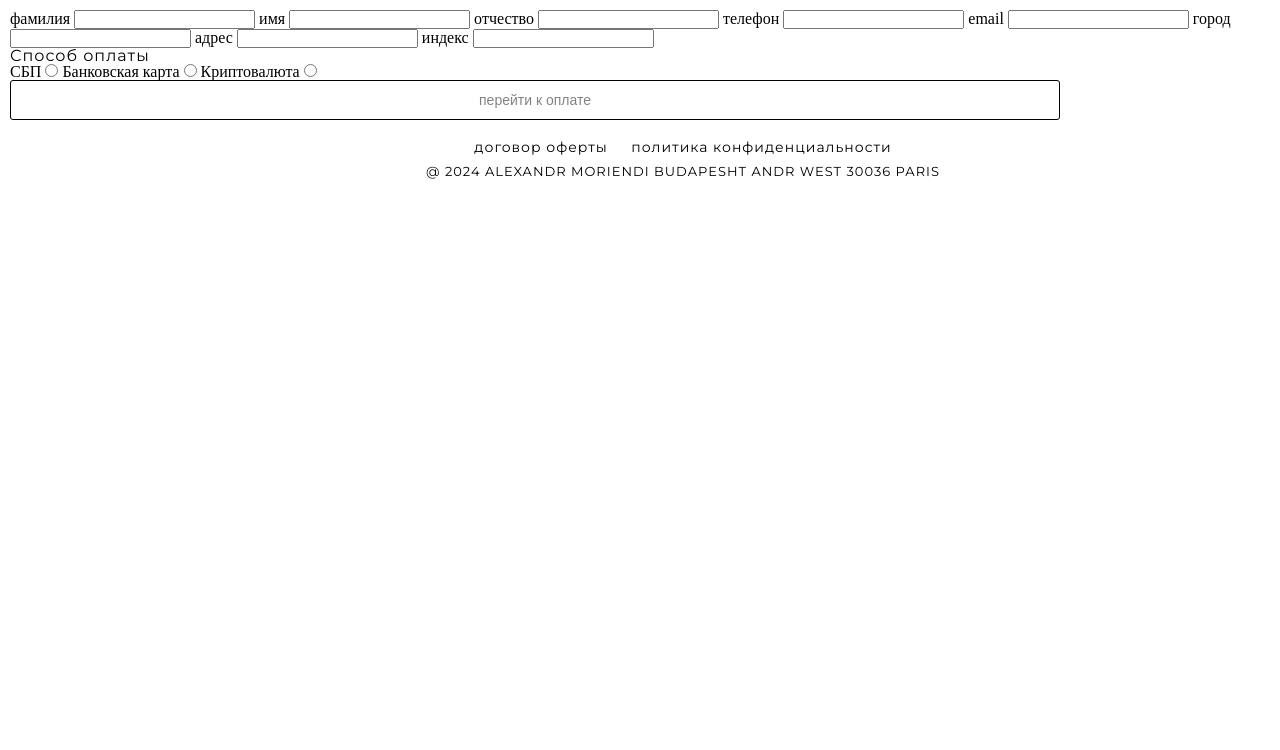
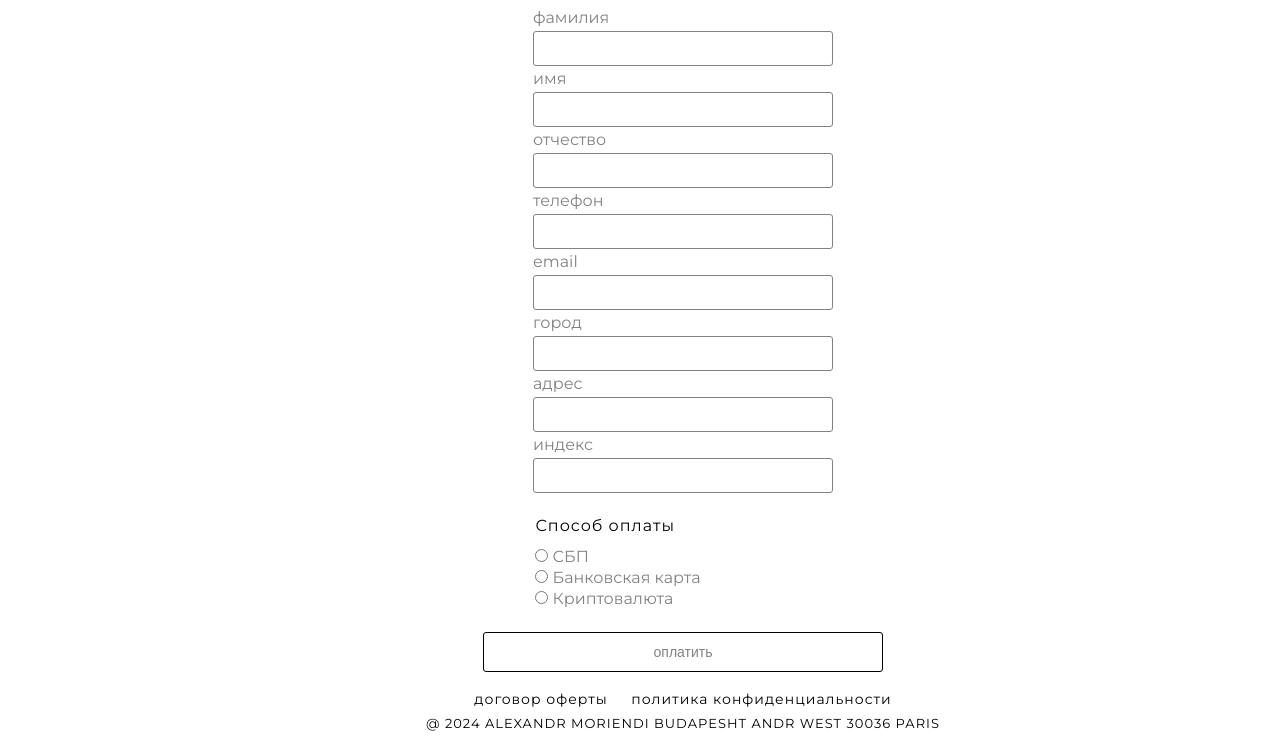
Before and after one commit to weecrumb/MORIENDI, a PHP site: page /order.php in a window 1280 px wide; the page is wider, and only the part inside the window is pictured. Shown: the part 68-818 px from the top of that part. Before the commit the page ends 247 px from the top of that part, so only its background shows below. Run offline with PHP 8.4, Linux system fonts and the light colour scheme.

```diff
--- a/css/order.css
+++ b/css/order.css
@@ -0,0 +1,38 @@
+.order__container,
+.order__form {
+  font-family: "Montserrat-regular", sans-serif;
+  display: flex;
+  flex-direction: column;
+  justify-content: center;
+  align-items: center;
+  gap: 5px;
+}
+.order__form input {
+  width: 300px;
+  height: 35px;
+  padding-left: 10px;
+  border: 1px solid #828282;
+  border-radius: 3px;
+}
+.order-form__block {
+  display: flex;
+  flex-direction: column;
+  gap: 5px;
+  color: #828282;
+}
+.choose-method {
+  display: flex;
+  flex-direction: column;
+  gap: 5px;
+  margin-left: -130px;
+  color: #828282;
+}
+.choose-price__text {
+  margin-top: 20px;
+  margin-bottom: 10px;
+}
+
+.order__btn {
+  margin-top: 20px;
+  width: 400px;
+}
--- a/css/style.css
+++ b/css/style.css
@@ -62,7 +62,7 @@
 }
 /* menu navbar */
 .navigation {
-  width: 300px;
+  width: 500px;
 }
 .navigation__list {
   position: sticky;
@@ -94,7 +94,7 @@
   margin-left: 20px;
 }
 .cards__item {
-  width: 372px;
+  width: 352px;
   display: flex;
   flex-direction: column;
   text-align: center;
--- a/order.php
+++ b/order.php
@@ -18,44 +18,58 @@
 	<section class="order">
 		<div class="order__container container">
 			<form class="order__form" action="#" method="post">
+
+				<div class="order-form__block">
 					<label for="surname" class="order__form-label">фамилия</label>
 					<input type="text" class="order__form-input" name="surname">
+				</div>
 
-				<label for="name" class="order__form-label">имя</label>
+				<div class="order-form__block"><label for="name" class="order__form-label">имя</label>
 					<input type="text" class="order__form-input" name="name">
+				</div>
 
-				<label for="patronymic" class="order__form-label">отчество</label>
+				<div class="order-form__block"><label for="patronymic" class="order__form-label">отчество</label>
 					<input type="text" class="order__form-input" name="patronymic">
+				</div>
 
-				<label for="phone" class="order__form-label">телефон</label>
+				<div class="order-form__block"><label for="phone" class="order__form-label">телефон</label>
 					<input type="tel" class="order__form-input" name="phone">
+				</div>
 
-				<label for="email" class="order__form-label">email</label>
+				<div class="order-form__block"><label for="email" class="order__form-label">email</label>
 					<input type="email" class="order__form-input" name="email">
+				</div>
 
-				<label for="city" class="order__form-label">город</label>
+				<div class="order-form__block"><label for="city" class="order__form-label">город</label>
 					<input type="text" class="order__form-input" name="city">
+				</div>
 
-				<label for="address" class="order__form-label">адрес</label>
+				<div class="order-form__block"><label for="address" class="order__form-label">адрес</label>
 					<input type="text" class="order__form-input" name="address">
+				</div>
 
-				<label for="indeks" class="order__form-label">индекс</label>
+				<div class="order-form__block"><label for="indeks" class="order__form-label">индекс</label>
 					<input type="text" class="order__form-input" name="indeks">
+				</div>
+
 			</form>
+			<div class="choose-method">
 				<p class="choose-price__text">Способ оплаты</p>
-			<label for="sbp">
+				<label>
+					<input type="radio" name="choose-price" id="sbp">
 					СБП
-				<input type="radio" name="sbp" id="sbp">
 				</label>
-			<label for="card">
+				<label>
+					<input type="radio" name="choose-price" id="card">
 					Банковская карта
-				<input type="radio" name="card" id="card">
 				</label>
-			<label for="crypto">
+				<label>
+					<input type="radio" name="choose-price" id="crypto">
 					Криптовалюта
-				<input type="radio" name="crypto" id="crypto">
 				</label>
-			<button class="order__btn btn-cart">перейти к оплате</button>
+			</div>
+
+			<button class="order__btn btn-cart">оплатить</button>
 		</div>
 	</section>
 	<?php require_once "blocks/footer.php" ?>
```
Also changed, not shown: lib/auth.php (+10 -3 lines), user.php (+10 -2 lines). Lines whose indentation alone changed are shown as unchanged.
